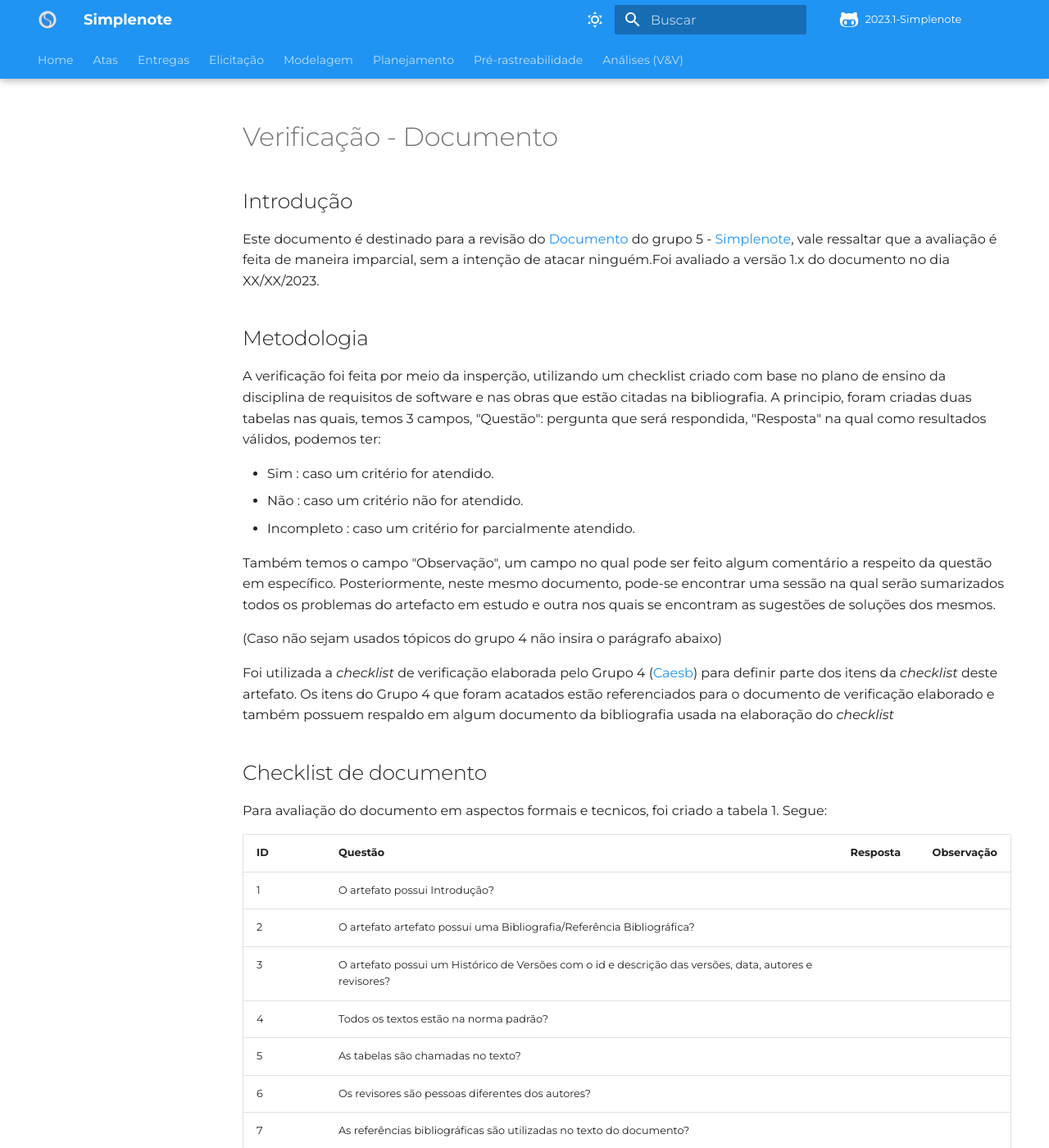
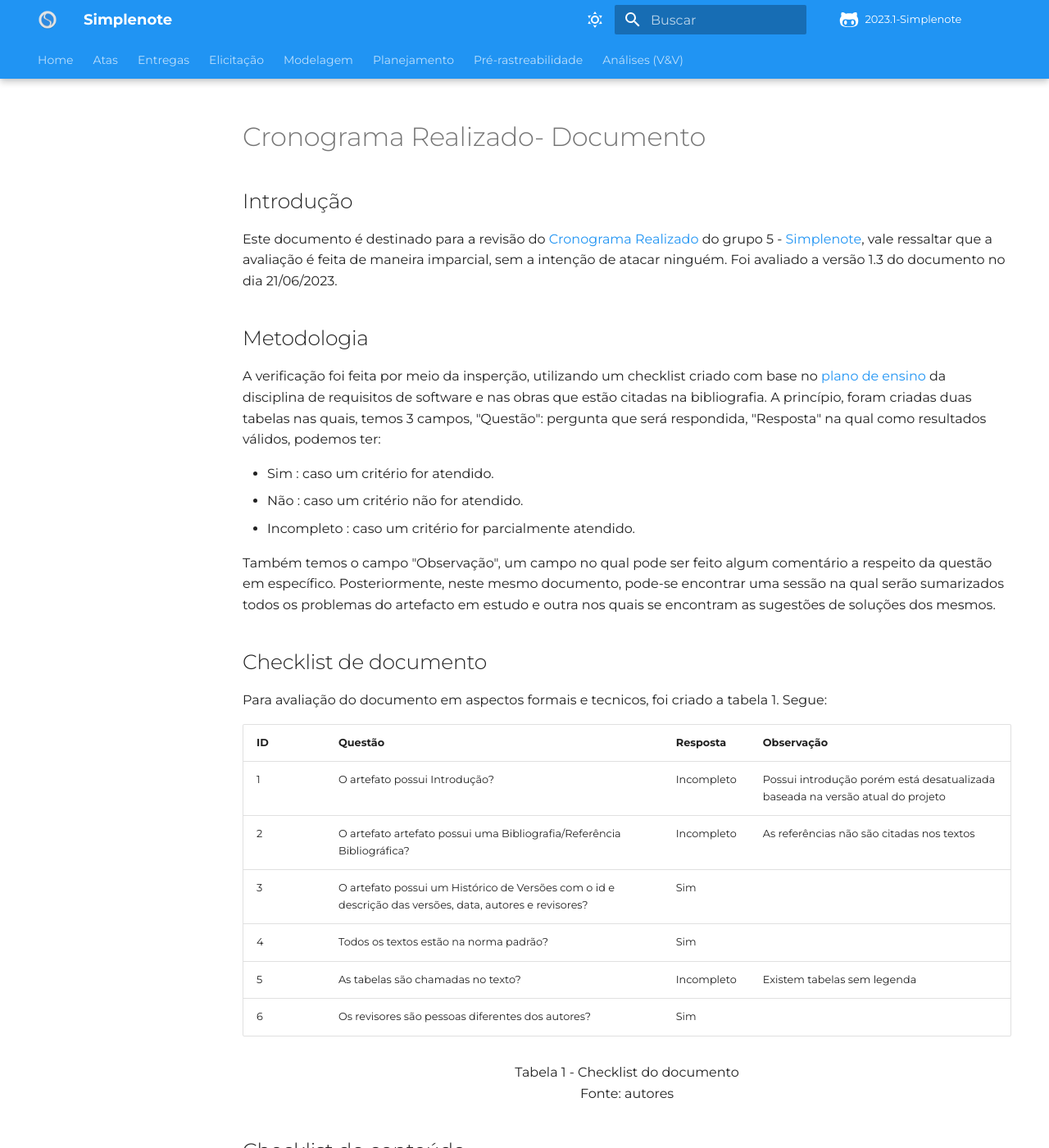
Before and after one commit to Requisitos-de-Software/2023.1-Simplenote, an MkDocs documentation site: the page built from docs/Analise-Grupo5/planejamento/cronograma_realizado.md, in a window 1280 px wide and 1400 px high. Shown: the whole window at 82% size. Built offline with MkDocs 1.6.1 and Material for MkDocs 9.7.7, drawn with Linux system fonts in a browser that asks for light colours; some web fonts are replaced; comment, search, counter and statistics services are not loaded; some of the changed text lies outside the part shown.

Commit message:
Update cronograma_realizado.md

```diff
--- a/docs/Analise-Grupo5/planejamento/cronograma_realizado.md
+++ b/docs/Analise-Grupo5/planejamento/cronograma_realizado.md
@@ -1,12 +1,15 @@
-# Verificação - Documento
+# Cronograma Realizado- Documento
 
 ## Introdução
 
-Este documento é destinado para a revisão do [Documento](<link para o documento>) do grupo 5 - [Simplenote](https://github.com/Requisitos-de-Software/2023.1-Simplenote), vale ressaltar que a avaliação é feita de maneira imparcial, sem a intenção de atacar ninguém.Foi avaliado a versão 1.x do documento no dia XX/XX/2023.
+Este documento é destinado para a revisão do [Cronograma Realizado](https://github.com/Requisitos-de-Software/2023.1-Simplenote/blob/main/docs/planejamento/cronograma.md)
+do grupo 5 - [Simplenote](https://github.com/Requisitos-de-Software/2023.1-Simplenote), vale ressaltar que a avaliação é feita de maneira imparcial, sem a intenção de atacar ninguém.
+Foi avaliado a versão 1.3 do documento no dia 21/06/2023.
 
 ## Metodologia
 
-A verificação foi feita por meio da insperção, utilizando um checklist criado com base no plano de ensino da disciplina de requisitos de software e nas obras que estão citadas na bibliografia. A principio, foram criadas duas tabelas nas quais, temos 3 campos, "Questão": pergunta que será respondida, "Resposta" na qual como resultados válidos, podemos ter:
+A verificação foi feita por meio da insperção, utilizando um checklist criado com base no [plano de ensino](https://aprender3.unb.br/pluginfile.php/2523005/mod_resource/content/28/Plano_de_Ensino%20RE%20202301%20Turma%202.pdf) da disciplina de requisitos de software e nas obras que estão citadas na bibliografia. A princípio, foram criadas duas tabelas nas quais,
+temos 3 campos, "Questão": pergunta que será respondida, "Resposta" na qual como resultados válidos, podemos ter:
 
 - Sim : caso um critério for atendido.
 - Não : caso um critério não for atendido.
@@ -14,53 +17,73 @@
 
 Também temos o campo "Observação", um campo no qual pode ser feito algum comentário a respeito da questão em específico. Posteriormente, neste mesmo documento, pode-se encontrar uma sessão na qual serão sumarizados todos os problemas do artefacto em estudo e outra nos quais se encontram as sugestões de soluções dos mesmos.
 
-
-(Caso não sejam usados tópicos do grupo 4 não insira o parágrafo abaixo)
-
-Foi utilizada a *checklist* de verificação elaborada pelo Grupo 4 ([Caesb](https://requisitos-de-software.github.io/2023.1-Caesb/Verificacao/Grupo5/Entrega1/Entrega1/)) para definir parte dos itens da *checklist* deste artefato. Os itens do Grupo 4 que foram acatados estão referenciados para o documento de verificação elaborado e também possuem respaldo em algum documento da bibliografia usada na elaboração do *checklist*
-
 ## Checklist de documento
 Para avaliação do documento em aspectos formais e tecnicos, foi criado a tabela 1. Segue:
 
 |ID|Questão|Resposta|Observação|
 |--|-------|--------|----------|
-|1|O artefato possui Introdução?                                                                                |        |          |
-|2|O artefato artefato possui uma Bibliografia/Referência Bibliográfica?                                        |        |          |
-|3|O artefato possui um Histórico de Versões com o id e descrição das versões, data, autores e revisores?       |        |          |
-|4|Todos os textos estão na norma padrão?                                                                       |        |          |
-|5|As tabelas são chamadas no texto?                                                                            |        |          |
-|6|Os revisores são pessoas diferentes dos autores?                                                             |        |          |
-|7|As referências bibliográficas são utilizadas no texto do documento? | | |
+|1|O artefato possui Introdução?                                                                                |    Incompleto    |  Possui introdução porém está desatualizada baseada na versão atual do projeto        |
+|2|O artefato artefato possui uma Bibliografia/Referência Bibliográfica?                                        |     Incompleto   | As referências não são citadas nos textos         |
+|3|O artefato possui um Histórico de Versões com o id e descrição das versões, data, autores e revisores?       |     Sim   |          |
+|4|Todos os textos estão na norma padrão?                                                                       |   Sim     |          |
+|5|As tabelas são chamadas no texto?                                                                            |    Incompleto    | Existem tabelas sem legenda         |
+|6|Os revisores são pessoas diferentes dos autores?                                                             |    Sim    |          |
 
 <p align="center"> Tabela 1 - Checklist do documento <br> Fonte: autores </p>
 
+
 ## Checklist do conteúdo
 
-| ID  | Questão | Resposta | Observação | Referências |
-| --- | ------- | -------- | ---------- |     -       |
-|     |         |          |            |     []      |
+| ID  | Questão | Resposta | Observação | Referências|
+| --- | ------- | -------- | ---------- |------------|
+|  7  | As metodologias do texto definem de forma condizente as formas e os métodos que o grupo realizou o artefato?                             |  Não	  | O artefato não possui metodologia             | [3](#ancora1) |
+|  8  | Os nomes das tarefas planejadas são condizentes?                       |  sim	  |           | [3](#ancora1) |
+|  9  | O cronograma apresenta todos os artefatos solicitados para cada entrega?   |  Sim	  |         | [3](#ancora1) |
+|  10  | Há uma distribuição igualitária de tarefas entre os membros?                                              |  sim	  |              | |
+|  11  | Os revisores são sempre diferentes dos autores no mesmo artefato?                   |  sim	  |              |  |
+|  12  | Existem atividades repetidas sem necessidade ou redundantes?                         |  Não	  |              | [3](#ancora1) |
+|  13  | O cronograma apresenta um período de revisão após receber um feedback dos artefatos?	                         |  sim	  |   Existe, porem eles devem ser apresentados nos pontos de controle seguinte.           | [3](#ancora1) |
+|  14  | Os revisores são sempre diferentes dos autores no mesmo artefato?                     |  Não	  | Alguns revisores são os mesmos autores de certos artefatos             |  [3](#ancora1)|
+|  14  | As durações das tarefas são realistas?                       |  sim	  |              |  |
+|  15  | Cada tarefa possui pelo menos um autor e um revisor?                       |  sim	  |              |  |
+|  16  | O cronograma é atualizado a cada entrega?                       |  Não	  | Ele já apresenta todas as entregas.             | [3](#ancora1) |
+
+
+
+
 
 <p align="center"> Tabela 2 - Checklist dos pontos relativos ao conteúdo <br> Fonte: autores </p>
 
 ## Observações e Problemas encontrados
 
-### ID56
+### ID 01 - O artefato possui uma introdução?
+O grupo mudou de aplicativo durante o desenvolvimento do projeto, mas o cronograma ainda faz referência para o aplicativo anterior.
 
-explicação ....
+### ID 02 - Todas as bibliografias/referências bibliográficas são utilizadas no texto?
+O modo como é referenciado está incorreto, pois a identificação "[1]" não é apresentada em nenhum momento no texto.
 
-### ID7
+### ID 05 - Todas as tabelas e imagens são chamadas no texto, possuem legendas e fontes?
+A tabela 8 dos cronogramas não possui legenda. E nenhuma tabela é chamadas no texto do artefato.
 
-explicação ....
+### ID 08 - Os revisores são sempre diferentes dos autores no mesmo artefato?
+Não, em alguns casos, mesmo que sendo feito a revisão em dupla, o mesmo autor do artefato está como revisor.
+
+### ID 16 - O cronograma é atualizado a cada entrega?
+É um cronograma de tarefas realizado, por isso só deve conter somente o que já foi realizado, porém, o cronograma apresenta pontos de controle que ainda não foram realizados, mesmo não sendo preenchidos.
 
 ## Sugestões
+* Manter neste documento apenas o que foi realizado até o momento e atualizar a cada entrega.
+* Centralizar as tabelas e as legendas para melhorar a leitura do artefato de cronograma.
 
 ## Bibliografia
 
 > [1] https://aprender3.unb.br/pluginfile.php/2523005/mod_resource/content/28/Plano_de_Ensino%20RE%20202301%20Turma%202.pdf </br>
 https://github.com/Requisitos-de-Software/2023.1-Caesb
+> [2] https://github.com/Requisitos-de-Software/2023.1-Caesb
+> [3] https://github.com/Requisitos-de-Software/2023.1-Caesb/blob/main/docs/Verificacao/Grupo5/Entrega1/Aplicativo_Selecionado.md?plain=1
 
 ## Histórico de Versão
 
 | Versão | Data       | Descrição             | Autor(es) | Revisor(es)        |
 | ------ | ---------- | --------------------- | --------- | ------------------ |
-| `1.0`  | 18/06/2023 | Criação do documento. | Kauã      | Beatriz            |
+| `1.0`  | 21/06/2023 | Criação do documento. | Ian      | Kauã            |
```
Also changed, not shown: docs/Analise-Grupo5/planejamento/cronograma.md (+1 -1 lines).
